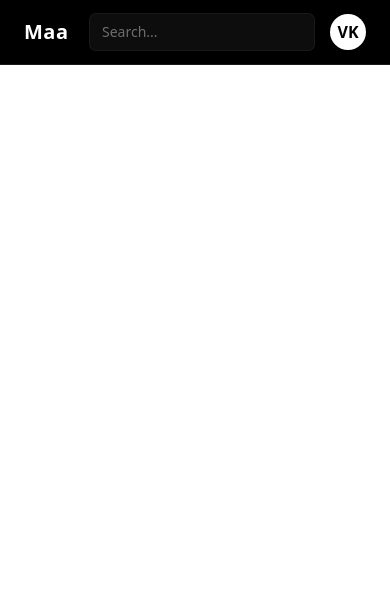
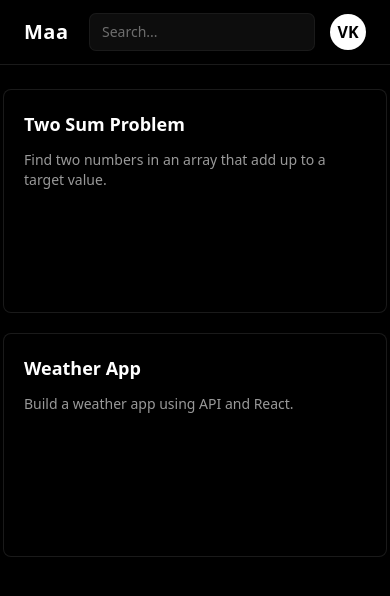
Before and after one commit to Rupesh3000/react-machine-coding-questions, a React (Vite) app: page / in a window 390 px wide. Shown: the top 596 px of the page. Built offline with nearby package versions, Linux system fonts and the light colour scheme.

Commit message:
created a page to maintain my daily small machine interview questions

```diff
--- a/src/App.jsx
+++ b/src/App.jsx
@@ -1,16 +1,16 @@
-import { Route, Routes } from "react-router-dom";
+import { Outlet, Route, Routes } from "react-router-dom";
 import Navbar from "./components/NavBar";
 import Home from "./pages/Home";
+import QuestionPage from "./pages/QuestionPage";
 
 function App() {
   return (
-    <div className="w-full lg:h-screen lg:bg-black lg:text-white">
+    <div className="w-full h-screen bg-black text-white">
       <Navbar />
 
       <Routes>
-        <Route path="/" element={<Home />}>
-
-        </Route>
+        <Route path="/" element={<Home />} />
+        <Route path="/questions/:id" element={<QuestionPage />} />
       </Routes>
     </div>
   );
--- /dev/null
+++ b/src/Question_01.jsx
@@ -0,0 +1,9 @@
+import React from 'react'
+
+const Question_01 = () => {
+  return (
+    <div>Question_01</div>
+  )
+}
+
+export default Question_01
--- /dev/null
+++ b/src/Question_02.jsx
@@ -0,0 +1,9 @@
+import React from 'react'
+
+const Question_02 = () => {
+  return (
+    <div>Question_02</div>
+  )
+}
+
+export default Question_02
--- a/src/components/QuestionCard.jsx
+++ b/src/components/QuestionCard.jsx
@@ -1,7 +1,14 @@
-import React from "react";
+import { Link } from "react-router-dom";
 
-const QuestionCard = () => {
-  return <div>card</div>;
+const QuestionCard = ({ id, title, description }) => {
+  return (
+    <Link to={`/questions/${id}`}>
+      <div className="min-h-56 cursor-pointer rounded-lg border border-white/10 bg-black p-5 sm:max-w-74 w-96 hover:border-white/30">
+        <h3 className="mb-3 text-lg font-semibold text-white">{title}</h3>
+        <p className="text-sm text-white/60">{description}</p>
+      </div>
+    </Link>
+  );
 };
 
 export default QuestionCard;
--- /dev/null
+++ b/src/data/questions.js
@@ -0,0 +1,12 @@
+export const questions = [
+  {
+    id: "two-sum",
+    title: "Two Sum Problem",
+    description: "Find two numbers in an array that add up to a target value.",
+  },
+  {
+    id: "weather-app",
+    title: "Weather App",
+    description: "Build a weather app using API and React.",
+  },
+];
--- a/src/pages/Home.jsx
+++ b/src/pages/Home.jsx
@@ -1,11 +1,21 @@
 import React from "react";
 import QuestionCard from "../components/QuestionCard";
+import { questions } from "../data/questions.js";
 
 const Home = () => {
   return (
     <div className="w-full bg-black">
-      <div className="mx-auto max-w-7xl px-6">
-
+      <div className="mx-auto max-w-7xl p-6 flex gap-5 flex-wrap justify-center sm:justify-start">
+        {questions.map((q, idx) => {
+          return (
+            <QuestionCard
+              key={idx}
+              id={q.id}
+              title={q.title}
+              description={q.description}
+            />
+          );
+        })}
       </div>
     </div>
   );
--- /dev/null
+++ b/src/pages/QuestionPage.jsx
@@ -0,0 +1,30 @@
+import { useNavigate, useParams } from "react-router-dom";
+import { questions } from "../data/questions";
+
+const QuestionPage = () => {
+  const { id } = useParams();
+  const question = questions.find((q) => q.id === id);
+  const navigateHome = useNavigate();
+
+  if (!question) {
+    return <div className="p-6">Project not found</div>;
+  }
+
+  return (
+    <div className="mx-auto max-w-7xl p-6">
+      <button
+        onClick={() => navigateHome("/")}
+        className="rounded-lg border border-white/10 bg-black px-7 py-2 hover:border-white/30 cursor-pointer"
+      >
+        Home
+      </button>
+      <h1 className="text-2xl font-bold mb-4">{question.title}</h1>
+      <p className="text-white/70">{question.description}</p>
+
+      {/* Project code / UI goes here */}
+      <h1>this is my Project</h1>
+    </div>
+  );
+};
+
+export default QuestionPage;
```
